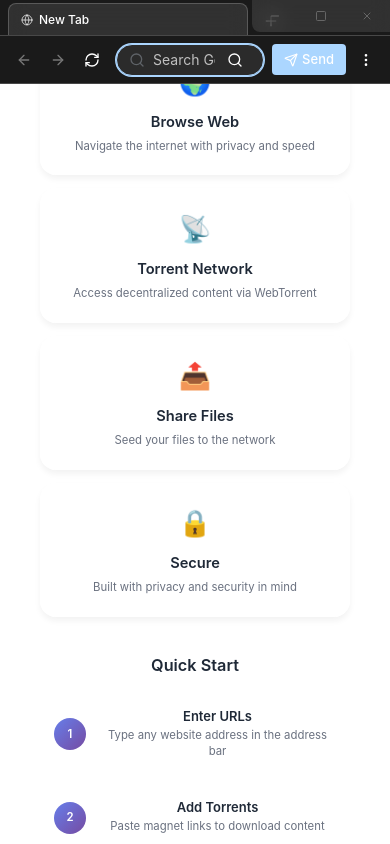
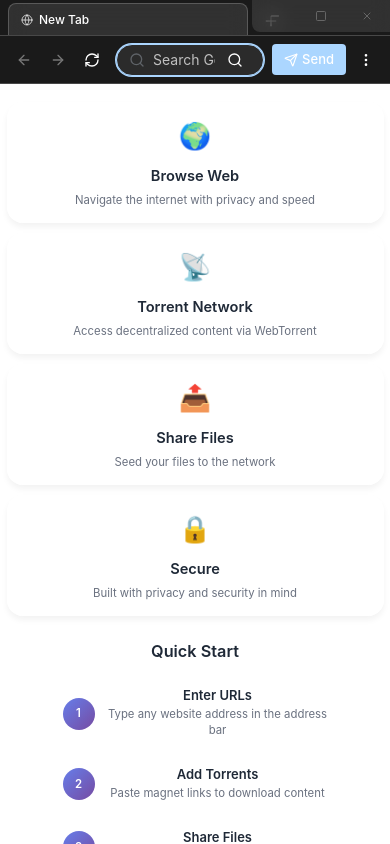
Before and after one commit to worldpeaceenginelabs/CLOUD-ATLAS-BROWSER, a Svelte app: page / in a window 390 px wide. Built offline with nearby package versions, Linux system fonts and the light colour scheme.

Commit message:
responsiveness update

```diff
--- a/src/components/TabContent.svelte
+++ b/src/components/TabContent.svelte
@@ -419,13 +419,13 @@
 <style>
   .tab-content {
     transition: opacity 0.2s ease-in-out;
-    /* Clean centering */
+    /* Flexible layout instead of fixed centering */
     display: flex;
-    align-items: center;
-    justify-content: center;
+    flex-direction: column;
     width: 100%;
     height: 100%;
-    overflow: auto;
+    overflow: hidden;
+    position: relative;
   }
 
   .tab-content.hidden {
@@ -451,6 +451,8 @@
 
   .web-content-active {
     position: relative;
+    flex: 1;
+    min-height: 0;
   }
 
   .loading-state {
@@ -481,16 +483,29 @@
     white-space: pre-wrap;
   }
 
-  /* Clean centering for all content containers */
+  /* Responsive content containers */
   .default-content,
   .seeding-container,
   .web-content-placeholder {
     display: flex;
-    align-items: center;
-    justify-content: center;
+
     width: 100%;
     height: 100%;
+    overflow-y: auto;
+    overflow-x: hidden;
+    padding: 1rem;
+    box-sizing: border-box;
+  }
 
+  /* Ensure content is always accessible */
+  .default-content > div,
+  .seeding-container > div {
+    flex: 1;
+
+    justify-content: center;
+    align-items: center;
+    min-height: min-content;
+    padding: 1rem 0;
   }
 
   /* Modern Minimalistic Design Styles */
@@ -527,7 +542,7 @@
   }
 
   .hero-title {
-    font-size: 2.5rem;
+    font-size: clamp(1.5rem, 4vw, 2.5rem);
     font-weight: 700;
     background: linear-gradient(135deg, #667eea 0%, #764ba2 100%);
     -webkit-background-clip: text;
@@ -535,21 +550,25 @@
     background-clip: text;
     margin-bottom: 0.5rem;
     letter-spacing: -0.02em;
+    text-align: center;
   }
 
   .hero-subtitle {
-    font-size: 1.125rem;
+    font-size: clamp(0.875rem, 2vw, 1.125rem);
     color: #6b7280;
     font-weight: 400;
     margin: 0;
+    text-align: center;
   }
 
   /* Feature Cards */
   .features-grid {
     display: grid;
-    grid-template-columns: repeat(auto-fit, minmax(200px, 1fr));
-    gap: 1.5rem;
+    grid-template-columns: repeat(auto-fit, minmax(180px, 1fr));
+    gap: 1rem;
     animation: slideUp 0.6s ease-out 0.1s both;
+    margin-bottom: 2rem;
+    flex-shrink: 0;
   }
 
   .feature-card {
@@ -759,13 +778,14 @@
 
   /* Responsive Design */
   @media (max-width: 768px) {
-    .hero-title {
-      font-size: 2rem;
+    .default-content,
+    .seeding-container {
+      padding: 0.75rem;
     }
 
     .features-grid {
       grid-template-columns: repeat(2, 1fr);
-      gap: 1rem;
+      gap: 0.75rem;
     }
 
     .magnet-container {
@@ -776,15 +796,87 @@
     .copy-btn {
       width: 100%;
     }
+
+    .step {
+      max-width: 300px;
+      padding: 0.5rem;
+    }
+
+    .feature-card {
+      padding: 1rem;
+    }
   }
 
   @media (max-width: 480px) {
+    .default-content,
+    .seeding-container {
+      padding: 0.5rem;
+    }
+
     .features-grid {
       grid-template-columns: 1fr;
+      gap: 0.75rem;
     }
 
     .hero-title {
       font-size: 1.75rem;
+    }
+
+    .step {
+      max-width: 280px;
+    }
+
+    .example-card {
+      padding: 1rem;
+    }
+  }
+
+  /* Additional responsive fixes for height */
+  @media (max-height: 600px) {
+    .default-content > div,
+    .seeding-container > div {
+      padding: 0.5rem 0;
+    }
+
+    .hero-section {
+      margin-bottom: 1rem;
+    }
+
+    .features-grid {
+      margin-bottom: 1rem;
+    }
+
+    .quick-start-section {
+      margin-bottom: 1rem;
+    }
+
+    .error-state,
+    .loading-state {
+      padding: 1rem;
+    }
+  }
+
+  @media (max-height: 500px) {
+    .default-content,
+    .seeding-container {
+      padding: 0.25rem;
+    }
+
+    .hero-icon {
+      margin-bottom: 0.75rem;
+    }
+
+    .logo {
+      max-width: 100px;
+      max-height: 100px;
+    }
+
+    .feature-card {
+      padding: 0.75rem;
+    }
+
+    .step {
+      padding: 0.5rem;
     }
   }
 
```
